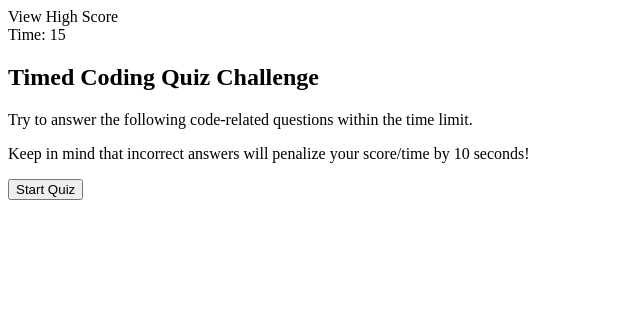
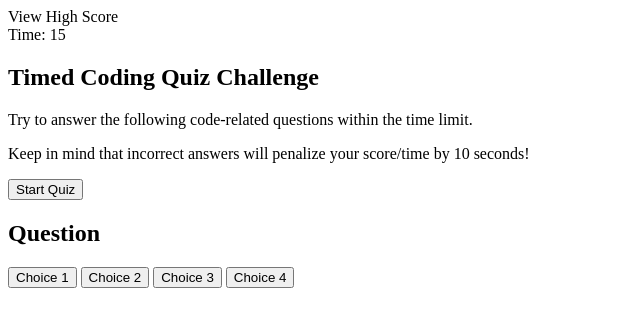
Before and after one commit to ahhyaya/Code-Quiz-2022, a plain HTML site: page index.html in a window 1280 px wide. Shown: the whole page, without its empty margins (0-640 px from the left). Drawn offline with Linux system fonts and the light colour scheme; files that its build step writes are made by us from their sources.

Commit message:
add question page basic structure

```diff
--- a/index.html
+++ b/index.html
@@ -25,5 +25,14 @@
         <p>Keep in mind that incorrect answers will penalize your score/time by 10 seconds!</p>
         <button class = "start-btn">Start Quiz</button>
     </section>
+
+    <section class = "questions">
+        <h1>Question</h1>
+        <button class = "choice">Choice 1</button>
+        <button class = "choice">Choice 2</button>
+        <button class = "choice">Choice 3</button>
+        <button class = "choice">Choice 4</button>
+
+    </section>
 </body>
 </html>
```
